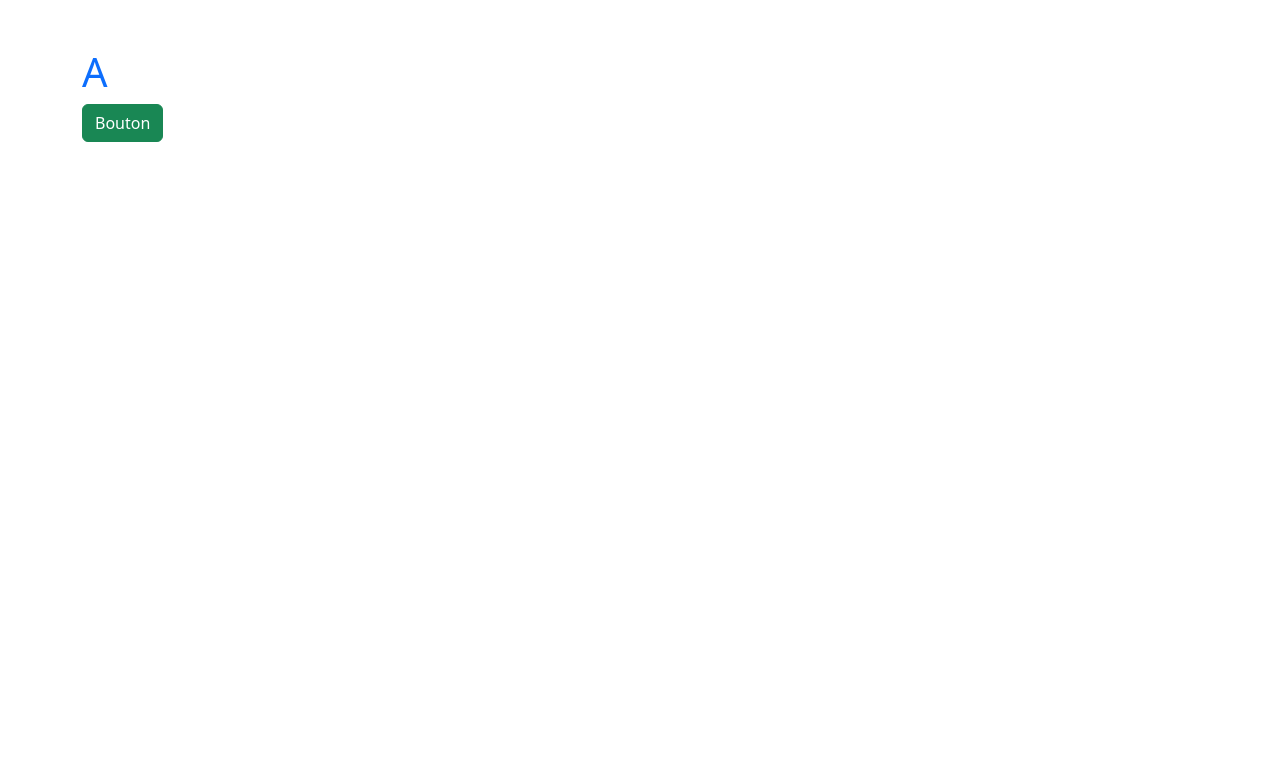
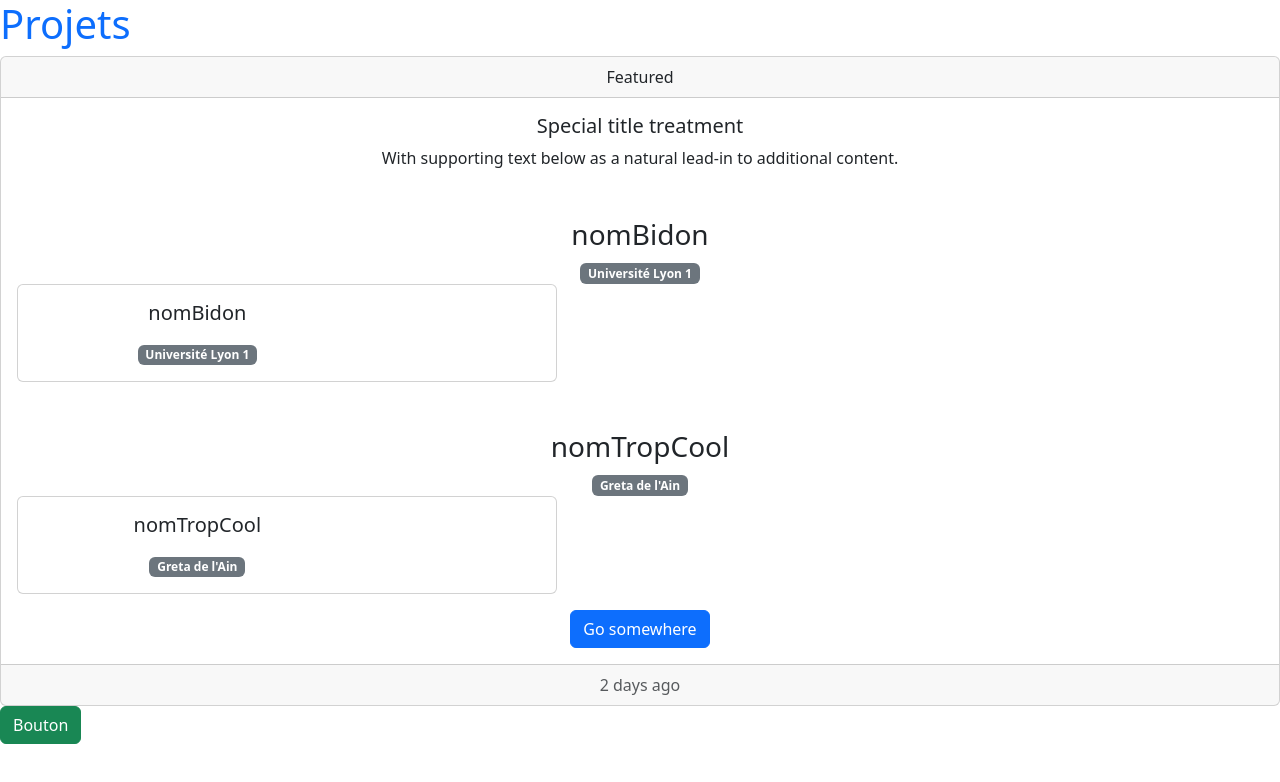
Before and after one commit to Lucie05FR/portfolio2026, an Angular app: page / in a window 1280 px wide. Shown: the top 782 px of the page. Built offline with nearby package versions, Linux system fonts and the light colour scheme.

Commit message:
creation des premiers composants tests

```diff
--- a/src/app/app.component.html
+++ b/src/app/app.component.html
@@ -1,7 +1,19 @@
-<div class="container mt-5">
-  <h1 class="text-primary">A</h1>
+<div class=".container-fluid">
+  <h1 class="text-primary">Projets</h1>
+  <div class="card text-center">
+    <div class="card-header">Featured</div>
+    <div class="card-body">
+      <h5 class="card-title">Special title treatment</h5>
+      <p class="card-text">
+        With supporting text below as a natural lead-in to additional content.
+      </p>
+      @for (project of this.projectService.projects; track project) {
+        <app-project [project]="project"></app-project>
+      }
+      <a href="#" class="btn btn-primary">Go somewhere</a>
+    </div>
+    <div class="card-footer text-body-secondary">2 days ago</div>
+  </div>
 
-  <button class="btn btn-success">
-    Bouton
-  </button>
+  <button class="btn btn-success">Bouton</button>
 </div>
--- a/src/app/app.component.ts
+++ b/src/app/app.component.ts
@@ -1,4 +1,5 @@
 import { Component } from '@angular/core';
+import { ProjectService } from './services/project.service';
 
 @Component({
   selector: 'app-root',
@@ -6,5 +7,5 @@ import { Component } from '@angular/core';
   styleUrl: './app.component.scss'
 })
 export class AppComponent {
-  title = 'portfolio';
+  constructor(public projectService : ProjectService){}
 }
--- a/src/app/app.module.ts
+++ b/src/app/app.module.ts
@@ -3,10 +3,12 @@ import { BrowserModule } from '@angular/platform-browser';
 
 import { AppRoutingModule } from './app-routing.module';
 import { AppComponent } from './app.component';
+import { ProjectComponent } from './project/project.component';
 
 @NgModule({
   declarations: [
-    AppComponent
+    AppComponent,
+    ProjectComponent
   ],
   imports: [
     BrowserModule,
--- /dev/null
+++ b/src/app/models/client.type.ts
@@ -0,0 +1,3 @@
+const clientTypes = ['Université Lyon 1', 'Greta de l\'Ain', 'Scantech'] as const;
+
+export type clientType = (typeof clientTypes)[number];
--- /dev/null
+++ b/src/app/models/collaborators.model.ts
@@ -0,0 +1,6 @@
+export interface Collaborator {
+  firstName: string;
+  lastName: string;
+  email?: string;
+  linkedin?: string;
+}
--- /dev/null
+++ b/src/app/models/images.model.ts
@@ -0,0 +1,4 @@
+export interface Image {
+  emplacement: string;
+  description: string;
+}
--- /dev/null
+++ b/src/app/models/project.model.ts
@@ -0,0 +1,15 @@
+import { clientType } from './client.type';
+import { Collaborator } from './collaborators.model';
+import { Image } from './images.model';
+
+export class ProjectModel {
+  description!: string;
+  productTime!: number;
+  images: Image[] = [];
+
+  constructor(
+    public name: string,
+    public madeFor: clientType | undefined,
+    public collaborators?: Collaborator[],
+  ) {}
+}
--- /dev/null
+++ b/src/app/project/project.component.html
@@ -0,0 +1,24 @@
+<div class="container mt-5">
+  <h3>{{ this.project.name }}</h3>
+  <span class="badge text-bg-secondary">{{ this.project.madeFor }}</span>
+</div>
+<div class="card mb-3" style="max-width: 540px">
+  @if (this.haveImages) {
+    <div class="col-md-4">
+      <img
+        src="{{ this.project.images[0].emplacement }}"
+        class="img-fluid rounded-start"
+        alt="{{ this.project.images[0].description }}"
+      />
+    </div>
+  }
+  <div class="col-md-8">
+    <div class="card-body">
+      <h5 class="card-title">{{ this.project.name }}</h5>
+      <p class="card-text">{{ this.project.description }}</p>
+      <p class="card-text">
+        <span class="badge text-bg-secondary">{{ this.project.madeFor }}</span>
+      </p>
+    </div>
+  </div>
+</div>
--- /dev/null
+++ b/src/app/project/project.component.ts
@@ -0,0 +1,17 @@
+import { Component, Input } from '@angular/core';
+import { ProjectModel } from '../models/project.model';
+
+@Component({
+  selector: 'app-project',
+  templateUrl: './project.component.html',
+  styleUrl: './project.component.scss',
+})
+export class ProjectComponent {
+  @Input() project!: ProjectModel;
+  haveImages: boolean = false;
+
+  constructor() {
+    if (this.project !== undefined)
+      this.haveImages = this.project.images.length > 0;
+  }
+}
--- /dev/null
+++ b/src/app/services/project.service.ts
@@ -0,0 +1,18 @@
+import { Injectable } from '@angular/core';
+import { ProjectModel } from '../models/project.model';
+
+@Injectable({
+  providedIn: 'root',
+})
+export class ProjectService {
+  public projects: ProjectModel[];
+
+  constructor() {
+
+    this.projects = [new ProjectModel('nomBidon', 'Université Lyon 1'), new ProjectModel('nomTropCool', 'Greta de l\'Ain', undefined)];
+  }
+
+  getProjects(): ProjectModel[] {
+    return [...this.projects];
+  }
+}
```
Also changed, not shown: src/app/project/project.component.scss (added), 1 other file (tests, documents, lock files or other folders).
